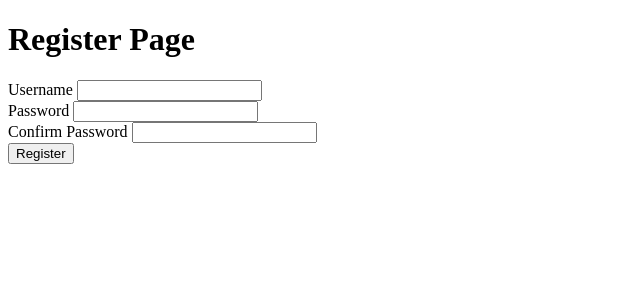
After one commit to CollinChiang/ChatApp, a Flask app: page /register in a window 1280 px wide. The commit adds this page. Shown: the top 300 px of the page, without its empty margins (0-640 px from the left). Run offline with Flask 2, Linux system fonts and the light colour scheme; some libraries are stand-ins or nearby versions.

Commit message:
Implemented Auth Blueprint.

```diff
--- /dev/null
+++ b/FileWrite.py
@@ -0,0 +1,12 @@
+LOG_FP = "logs.txt"
+
+
+class FileWrite:
+    def clear():
+        file = open(LOG_FP, "w")
+        file.close()
+
+    def write(value: str):
+        file = open(LOG_FP, "a")
+        file.write(f"{value}\n")
+        file.close()
--- a/app.py
+++ b/app.py
@@ -1,9 +1,14 @@
+from FileWrite import FileWrite
+
 from flask import Flask, request, render_template, redirect, session
 from flask_sqlalchemy import SQLAlchemy
 from flask_socketio import SocketIO, Namespace
 from flask_session import Session
 from config import ProductionConfig, DevelopmentConfig, TestingConfig
 from functools import wraps
+
+from auth.auth import auth_bp, AuthNamespace
+
 
 app = Flask(__name__)
 app.config.from_object(DevelopmentConfig)
@@ -12,20 +17,7 @@ Session(app)
 db = SQLAlchemy(app)
 socketio = SocketIO(app)
 
-
-class AuthorizationNamespace(Namespace):
-    @staticmethod
-    def on_connect():
-        print("[AUTH] Client connected.")
-
-    @staticmethod
-    def on_disconnect():
-        print("[AUTH] Client disconnected.")
-
-    @staticmethod
-    def on_authenticate(data):
-        print("[AUTH] Client authenticated.")
-        print(f"[AUTH] {data}")
+app.register_blueprint(auth_bp, url_prefix="/")
 
 
 class RoomNamespace(Namespace):
@@ -69,21 +61,6 @@ def index():
     return render_template("index.html", username=username, password=password)
 
 
-@app.route("/login", methods=["GET", "POST"])
-def login():
-    if request.method == "GET":
-        return render_template("login.html")
-
-    if request.method == "POST":
-        username = request.form["username"].strip()
-        password = request.form["password"].strip()
-
-        session["username"] = username
-        session["password"] = password
-
-        return redirect("/")
-
-
 @socketio.on("connect")
 def client_connect():
     print("Client connected!")
@@ -100,9 +77,10 @@ def handle_message(msg):
     socketio.send(msg, broadcast=True)
 
 
-socketio.on_namespace(AuthorizationNamespace("/auth"))
+socketio.on_namespace(AuthNamespace("/auth"))
 socketio.on_namespace(RoomNamespace("/chat-room"))
 socketio.on_namespace(DirectMessageNamespace("/chat-direct"))
 
 if __name__ == '__main__':
-    socketio.run(app, debug=True)
+    FileWrite.clear()
+    socketio.run(app, host="0.0.0.0")
--- /dev/null
+++ b/auth/auth.py
@@ -0,0 +1,64 @@
+from FileWrite import FileWrite
+
+from flask import Blueprint, request, render_template, redirect, session
+from flask_socketio import Namespace
+
+auth_bp = Blueprint("auth_bp", __name__, static_folder="static", template_folder="templates", static_url_path='/auth/static')
+
+
+class AuthNamespace(Namespace):
+    @staticmethod
+    def on_connect():
+        FileWrite.write(f"[AUTH] Client {request.sid} connected.")
+
+    @staticmethod
+    def on_disconnect():
+        FileWrite.write(f"[AUTH] Client {request.sid} disconnected.")
+
+    @staticmethod
+    def on_authenticate(data):
+        FileWrite.write(f"[AUTH] Client {request.sid} authenticated. With {data}.")
+
+@auth_bp.route("/login", methods=["GET", "POST"])
+def login():
+    if request.method == "GET":
+        return render_template("auth/login.html")
+
+    if request.method == "POST":
+        username = request.form["username"].strip()
+        password = request.form["password"].strip()
+
+        session["username"] = username
+        session["password"] = password
+
+        return redirect("/")
+
+
+@auth_bp.route("/register", methods=["GET", "POST"])
+def register():
+    if request.method == "GET":
+        return render_template("auth/register.html")
+
+    if request.method == "POST":
+        username = request.form["username"].strip()
+        password = request.form["password"].strip()
+        confirm_password = request.form["confirm_password"].strip()
+
+        FileWrite.write(f"{username}, {password}, {confirm_password}")
+
+        return redirect("/")
+
+
+@auth_bp.route("/reset_password", methods=["GET", "POST"])
+def reset_password():
+    if request.method == "GET":
+        return render_template("auth/reset_password.html")
+
+    if request.method == "POST":
+        username = request.form["username"].strip()
+        password = request.form["password"].strip()
+        confirm_password = request.form["confirm_password"].strip()
+
+        FileWrite.write(f"{username}, {password}, {confirm_password}")
+
+        return redirect("/")
--- a/static/login.js
+++ b/auth/static/login.js
@@ -1,4 +1,4 @@
-const URL = "http://127.0.0.1:5000";
+const URL = "https://chatapp.collinchiang.repl.co";
 
 document.addEventListener("DOMContentLoaded", ()=>{
     var authSocket = io.connect(URL + "/auth");
@@ -12,8 +12,6 @@ document.addEventListener("DOMContentLoaded", ()=>{
     });
 
     document.getElementById("loginSubmit").addEventListener("click", function() {
-        alert("Clicked!");
-        authSocket.emit("authenticate", {"set1": "data1","set2": "data2"});
-        console.log("Success");
+        authSocket.emit("authenticate", {"page": "login.html"});
     });
 });
--- /dev/null
+++ b/auth/static/register.js
@@ -0,0 +1,17 @@
+const URL = "https://chatapp.collinchiang.repl.co";
+
+document.addEventListener("DOMContentLoaded", ()=>{
+    var authSocket = io.connect(URL + "/auth");
+
+    authSocket.on("connect", function() {
+        ;
+    });
+
+    authSocket.on("message", function(msg) {
+        ;
+    });
+
+    document.getElementById("registerSubmit").addEventListener("click", function() {
+        authSocket.emit("authenticate", {"page": "register.html"});
+    });
+});
--- /dev/null
+++ b/auth/templates/auth/register.html
@@ -0,0 +1,30 @@
+<!DOCTYPE html>
+<html lang="en">
+    <head>
+        <meta charset="UTF-8">
+        <title>Chat App: Register</title>
+        <script src="https://cdnjs.cloudflare.com/ajax/libs/socket.io/4.0.1/socket.io.js" crossorigin="anonymous"></script>
+        <script src="/auth/static/register.js"></script>
+    </head>
+    <body>
+        <h1>Register Page</h1>
+        <form action="/register" method="POST">
+            <div>
+                <label for="username">Username</label>
+                <input id="username" name="username" type="text">
+            </div>
+
+            <div>
+                <label for="password">Password</label>
+                <input id="password" name="password" type="password">
+            </div>
+
+            <div>
+                <label for="confirm_password">Confirm Password</label>
+                <input id="confirm_password" name="confirm_password" type="password">
+            </div>
+
+            <button id="registerSubmit" type="submit">Register</button>
+        </form>
+    </body>
+</html>
--- a/config.py
+++ b/config.py
@@ -1,6 +1,7 @@
 class Config(object):
     SECRET_KEY = b"\xd2\xeb\x82K+p\xc5\xec9\xf9\x9af<\xd0\xb3\x10\x0f\x87=\xab\xb3M;\xa6"
 
+    SESSION_COOKIE_PATH = "/"
     SESSION_PERMANENT = False
     SESSION_TYPE = "filesystem"
 
--- a/static/index.js
+++ b/static/index.js
@@ -1,4 +1,4 @@
-const URL = "http://127.0.0.1:5000";
+const URL = "https://chatapp.collinchiang.repl.co";
 
 document.addEventListener("DOMContentLoaded", ()=>{
     var mainSocket = io.connect(URL);
@@ -10,8 +10,4 @@ document.addEventListener("DOMContentLoaded", ()=>{
     mainSocket.on("message", function(msg) {
         console.log("Received Message (Client)");
     });
-
-    document.getElementById("sendLogin").addEventListener("click", function() {
-        console.log("CLICKED!");
-    });
 });
```
Also changed, not shown: auth/static/reset_password.js (added, +17 -0 lines), auth/templates/auth/login.html (renamed from templates/login.html, +5 -3 lines), auth/templates/auth/reset_password.html (added, +30 -0 lines), logs.txt (added, +7 -0 lines), auth/__init__.py (added), 6 other files.
